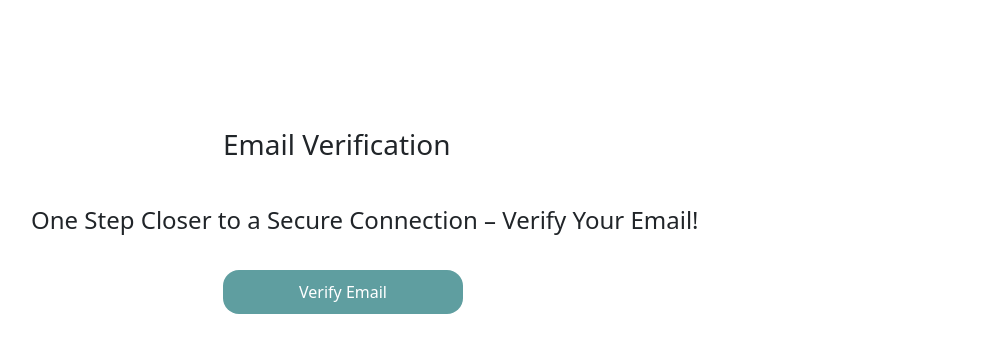
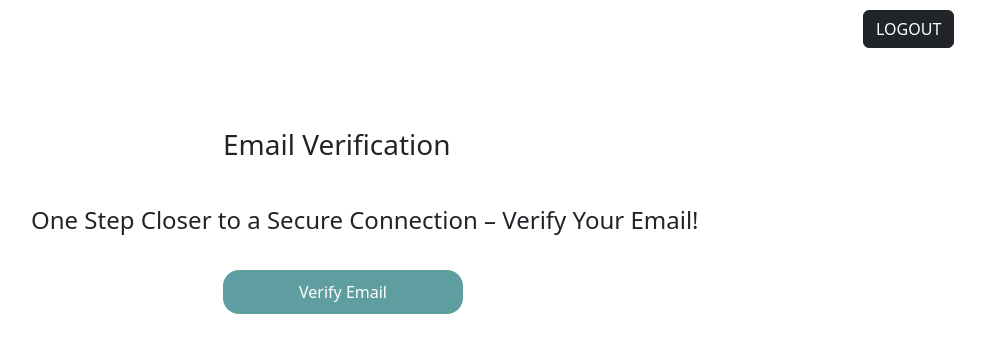
Before and after one commit to EshaGautam/Expense-Tracker-App, a React (Create React App) app: page /verify in a window 1280 px wide. Shown: the top 352 px of the page, without its empty margins (289-1274 px from the left). Built offline with nearby package versions, Linux system fonts and the light colour scheme; sample sign-in values are in the browser's storage.

Commit message:
Logout User

```diff
--- a/src/App.js
+++ b/src/App.js
@@ -7,12 +7,14 @@ import context from '../src/Components/Store/Context';
 import { BrowserRouter as Router, Switch, Route } from "react-router-dom";
 import { Redirect } from 'react-router-dom';
 import Verify from './Components/Login/Verify';
+import Logout from "./Components/Login/Logout";
 
 function App() {
   const userCtx = useContext(context)
  const{isUserLoggedIn,verify}=userCtx
   return (
     <Router>
+      <Logout />
       <Switch>
         <Route path="/auth">
           {isUserLoggedIn ? <Redirect to="/verify" /> : <Login />}
--- a/src/Components/Home/HomePage.css
+++ b/src/Components/Home/HomePage.css
@@ -4,7 +4,7 @@
     padding-left: 5%;
     padding-right: 5%;
     padding-bottom: 1em;
-    margin-top: 5%;
+    margin-top: 7%;
     border-bottom: 2px solid gainsboro;
      box-shadow: 2px 2px 3px grey;
 }
@@ -20,7 +20,7 @@
     padding: 1rem;
 }
 .contact-form{
-    margin-top: 10%;
+    margin-top: 15%;
 
 }
 .toggle-text-btn p{
--- a/src/Components/Home/HomePage.js
+++ b/src/Components/Home/HomePage.js
@@ -106,11 +106,11 @@ const update =(data)=>{
             className="toggle-text-btn"
           >
             {!show ? (
-              <p>Your Profile is incompelete!click here to complete</p>
+              <p>Your Profile is incomplete!click here to complete</p>
             ) : (
               <p>
                 A complete profile has higher chances to land a job!
-                <span>Compelete Now!</span>
+                <span>Complete Now!</span>
               </p>
             )}
           </button>
--- a/src/Components/Login/Login.css
+++ b/src/Components/Login/Login.css
@@ -51,3 +51,6 @@ a{
   margin-top: 1rem;
   margin-left: 32%;
 }
+.logout-btn{
+  position: absolute;
+}
--- a/src/Components/Login/Login.js
+++ b/src/Components/Login/Login.js
@@ -68,6 +68,8 @@ function Login() {
   };
 
   return (
+    <div>
+      {signUp && <Button variant="dark">LOGOUT</Button>}
       <>
         <div className="form-style">
           <h3>{signUp ? "Sign Up" : "Login"}</h3>
@@ -140,6 +142,7 @@ function Login() {
           </Button>
         </div>
       </>
+    </div>
   );
 }
 
--- /dev/null
+++ b/src/Components/Login/Logout.css
@@ -0,0 +1,5 @@
+.log-out{
+    position: absolute;
+    top:10px;
+    left:90%;
+}
--- /dev/null
+++ b/src/Components/Login/Logout.js
@@ -0,0 +1,26 @@
+import React from "react";
+import { Button } from "react-bootstrap";
+import { useContext } from "react";
+import context from "../Store/Context";
+import './Logout.css'
+
+function Logout() {
+  const userCtx = useContext(context);
+  const { isUserLoggedIn, logoutUser } = userCtx;
+
+  const handleLogout = () => {
+   logoutUser()
+  };
+
+  return (
+    <div className="log-out">
+      {isUserLoggedIn && (
+        <Button variant="dark" onClick={handleLogout}>
+          LOGOUT
+        </Button>
+      )}
+    </div>
+  );
+}
+
+export default Logout;
--- a/src/Components/Login/Verify.js
+++ b/src/Components/Login/Verify.js
@@ -39,6 +39,7 @@ function Verify() {
  }
 
   return (
+    <>
       <div className="verify-ctn">
         <h3>Email Verification</h3>
         <div className="inner-ctn">
@@ -48,6 +49,7 @@ function Verify() {
           </button>
         </div>
       </div>
+    </>
   );
 }
 
--- a/src/Components/Store/ContextProvider.js
+++ b/src/Components/Store/ContextProvider.js
@@ -22,6 +22,12 @@ const loginUser=(tokenId)=>{
     setToken(tokenId)
     localStorage.setItem('token',tokenId)
 }
+const logoutUser =()=>{
+setToken(null)
+localStorage.clear()
+
+}
+
 
 
 const userContext = {
@@ -29,8 +35,8 @@ const userContext = {
     isUserLoggedIn,
     loginUser,
     verify,
-    userVerified
-
+    userVerified,
+   logoutUser
 
 }
 
```
Lines whose indentation alone changed are shown as unchanged.
